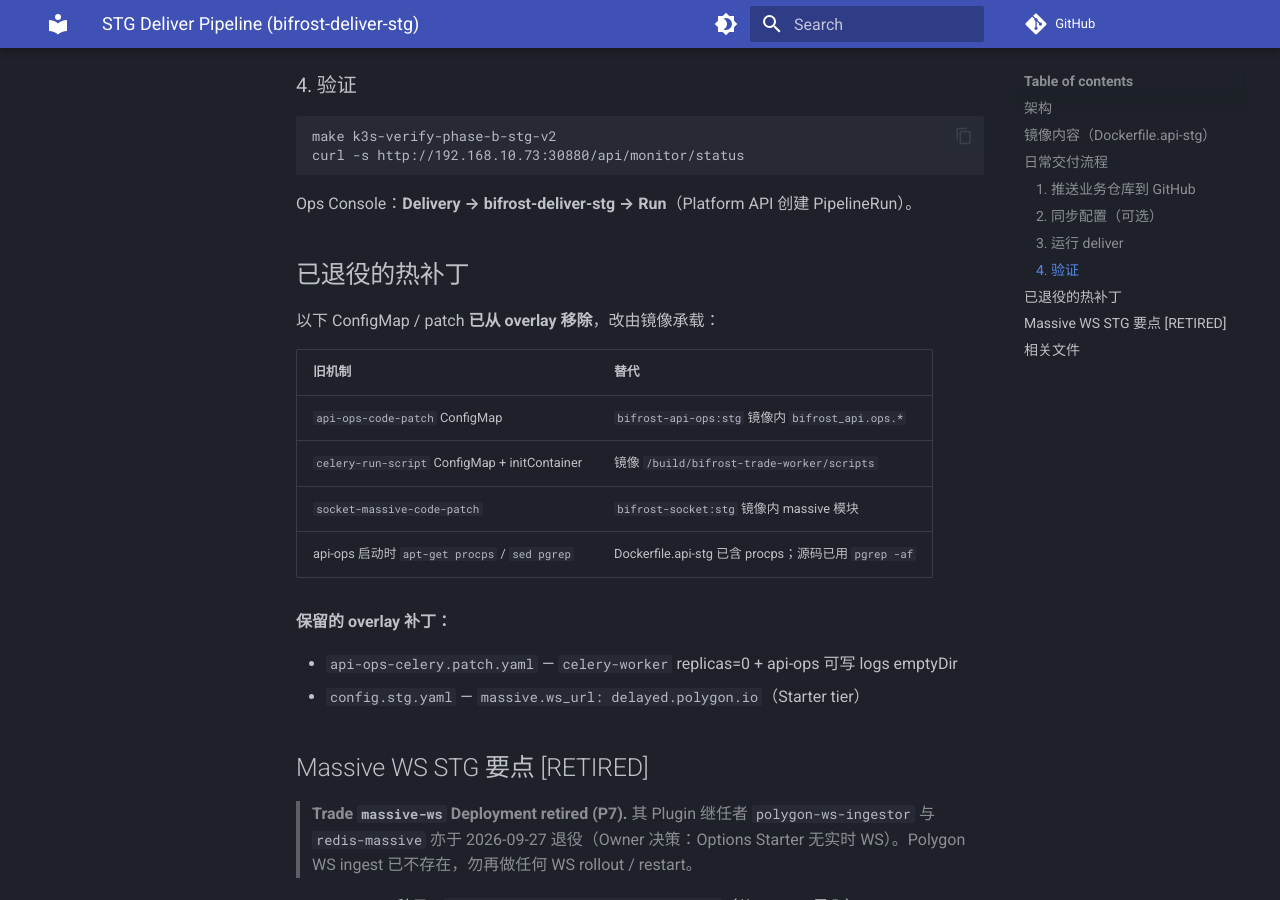
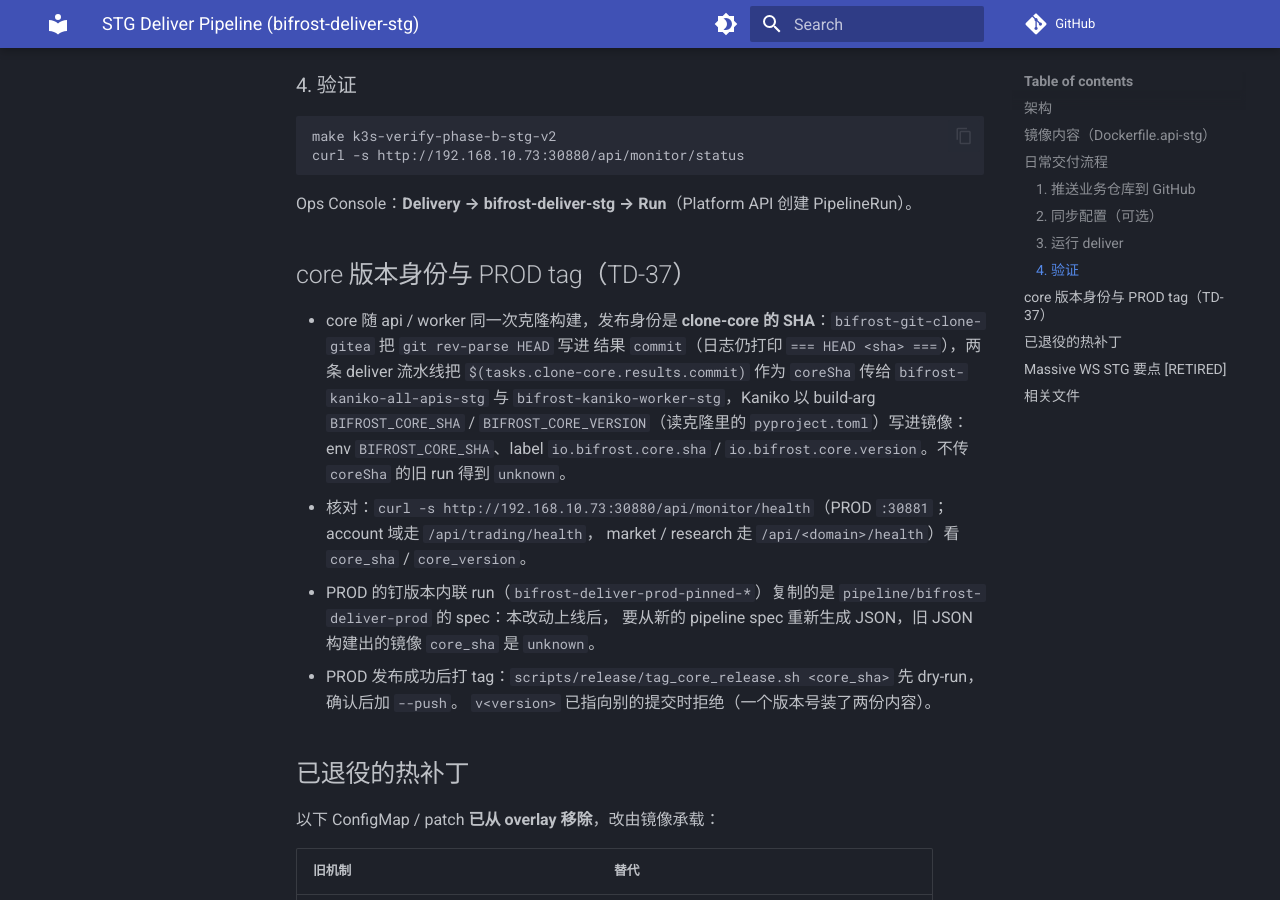
Before and after one commit to weitingzhao/bifrost-trade-infra, an MkDocs documentation site: the page built from docs/DELIVER_STG.md, in a window 1280 px wide and 900 px high, scrolled down 2581 px. Built offline with MkDocs 1.6.1 and Material for MkDocs 9.7.7, drawn with Linux system fonts in a browser that asks for light colours; comment, search, counter and statistics services are not loaded.

Commit message:
cicd: images record the core commit they were built from; PROD core tag script (TD-37)
Owner chose option B (2026-10-03): core's release identity is the SHA the
deliver pipelines clone beside api and worker; the pyproject version is a
compatibility floor; tags mark what reached PROD. Until now an image
recorded only the pip version, and one version string has named several
commits (0.28.0).

Pipeline (ships with the next batch release; nothing applied here):
- bifrost-git-clone-gitea: new result `commit` (git rev-parse HEAD); the
  `=== HEAD <sha> ===` log line stays.
- bifrost-kaniko-all-apis-stg / bifrost-kaniko-worker-stg: new param
  coreSha (default "unknown", so older callers and old pinned-run JSON keep
  working); pass --build-arg BIFROST_CORE_SHA and BIFROST_CORE_VERSION (read
  from the cloned core's pyproject.toml).
- bifrost-deliver-stg / bifrost-deliver-prod: coreSha =
  $(tasks.clone-core.results.commit) for both builds.
- Dockerfile.api-stg / Dockerfile.worker-stg: ARG BIFROST_CORE_SHA=unknown,
  ARG BIFROST_CORE_VERSION=unknown, ENV BIFROST_CORE_SHA, LABEL
  io.bifrost.core.sha / io.bifrost.core.version. api /health reports
  core_sha and core_version (api 0.6.5, same batch).

Release tag (D2): scripts/release/tag_core_release.sh <core_sha> reads the
version at that commit and tags v<version> there. Dry-run by default;
--push creates the annotated tag and pushes it. Refuses (exit 2) when
v<version> already names another commit locally or on the remote. Tested
against a scratch bare remote: dry-run, push, idempotent re-run, local and
remote-only refusal (v0.28.0 at 395804c vs 0eb1735), unknown commit.

Docs: CLAUDE.md core-versioning section, .env.example (BIFROST_CORE_REF is
for the repos' own Dockerfiles / local compose only), docs/DELIVER_STG.md
(how the SHA flows, how to check it, pinned PROD JSON must be regenerated),
governance row for core in agent-config CLAUDE.md §6 and its Cursor twin
cursor/rules/workspace.mdc; parity-id workspace-v8 -> v9 on both sides.

Checks: python yaml + kubectl apply --dry-run=client on the 5 Tekton files;
the live cluster objects equal origin/main's versions (read-only get, so an
apply changes only these additions); docker build --check on both
Dockerfiles; check-agent-config-parity.sh passes; agent-guard 42/42.

Co-Authored-By: Claude Opus 5.5 <noreply@anthropic.com>

```diff
--- a/docs/DELIVER_STG.md
+++ b/docs/DELIVER_STG.md
@@ -99,6 +99,20 @@ curl -s http://192.168.10.73:30880/api/monitor/status
 
 Ops Console：**Delivery → bifrost-deliver-stg → Run**（Platform API 创建 PipelineRun）。
 
+## core 版本身份与 PROD tag（TD-37）
+
+- core 随 api / worker 同一次克隆构建，发布身份是 **clone-core 的 SHA**：`bifrost-git-clone-gitea` 把 `git rev-parse HEAD` 写进
+  结果 `commit`（日志仍打印 `=== HEAD <sha> ===`），两条 deliver 流水线把 `$(tasks.clone-core.results.commit)` 作为 `coreSha`
+  传给 `bifrost-kaniko-all-apis-stg` 与 `bifrost-kaniko-worker-stg`，Kaniko 以 build-arg `BIFROST_CORE_SHA` /
+  `BIFROST_CORE_VERSION`（读克隆里的 `pyproject.toml`）写进镜像：env `BIFROST_CORE_SHA`、label `io.bifrost.core.sha` /
+  `io.bifrost.core.version`。不传 `coreSha` 的旧 run 得到 `unknown`。
+- 核对：`curl -s http://192.168.10.73:30880/api/monitor/health`（PROD `:30881`；account 域走 `/api/trading/health`，
+  market / research 走 `/api/<domain>/health`）看 `core_sha` / `core_version`。
+- PROD 的钉版本内联 run（`bifrost-deliver-prod-pinned-*`）复制的是 `pipeline/bifrost-deliver-prod` 的 spec：本改动上线后，
+  要从新的 pipeline spec 重新生成 JSON，旧 JSON 构建出的镜像 `core_sha` 是 `unknown`。
+- PROD 发布成功后打 tag：`scripts/release/tag_core_release.sh <core_sha>` 先 dry-run，确认后加 `--push`。
+  `v<version>` 已指向别的提交时拒绝（一个版本号装了两份内容）。
+
 ## 已退役的热补丁
 
 以下 ConfigMap / patch **已从 overlay 移除**，改由镜像承载：
```
Also changed, not shown: CLAUDE.md (+10 -5 lines), agent-config/CLAUDE.md (+2 -2 lines), 10 other files.
